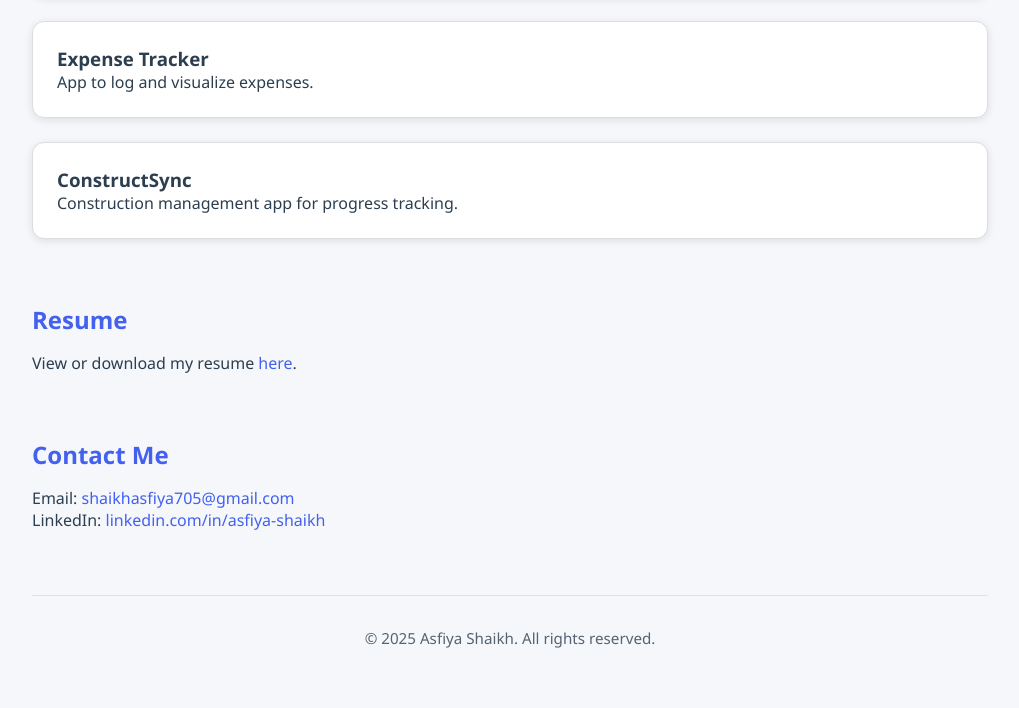
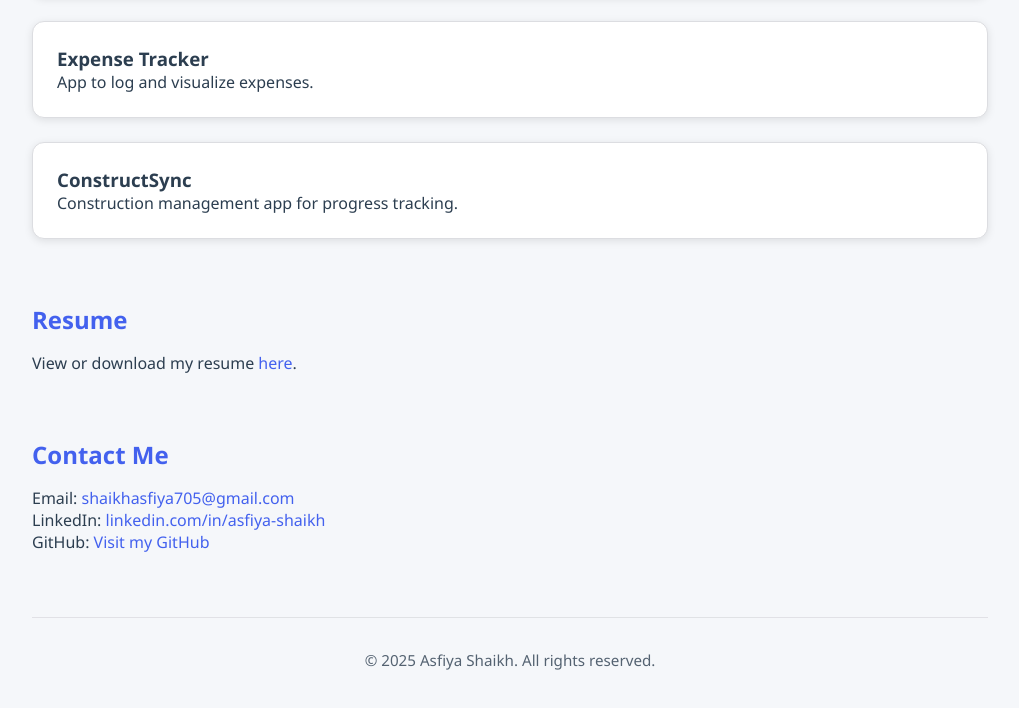
Before and after one commit to Asfiyashaikh13/Portfolio-Website, a plain HTML site: page index.html in a window 1280 px wide. Shown: the part 1569-2277 px from the top of the page, without its empty margins (260-1279 px from the left). Drawn offline with Linux system fonts and the light colour scheme.

Commit message:
added github link.html

```diff
--- a/index.html
+++ b/index.html
@@ -147,7 +147,9 @@
       <h2>Contact Me</h2>
       <p>Email: <a href="mailto:shaikhasfiya705@gmail.com">shaikhasfiya705@gmail.com</a></p>
       <p>LinkedIn: <a href="https://linkedin.com/in/asfiya-shaikh-289348288" target="_blank" rel="noopener noreferrer">linkedin.com/in/asfiya-shaikh</a></p>
+      <P>GitHub: <a href="https://github.com/Asfiyashaikh13" target="_blank">Visit my GitHub</a></P>
     </section>
+
 
     <!-- Footer -->
     <footer>
```
